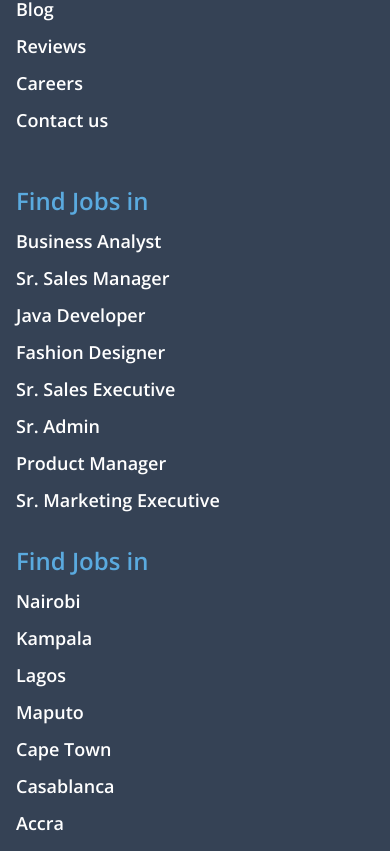
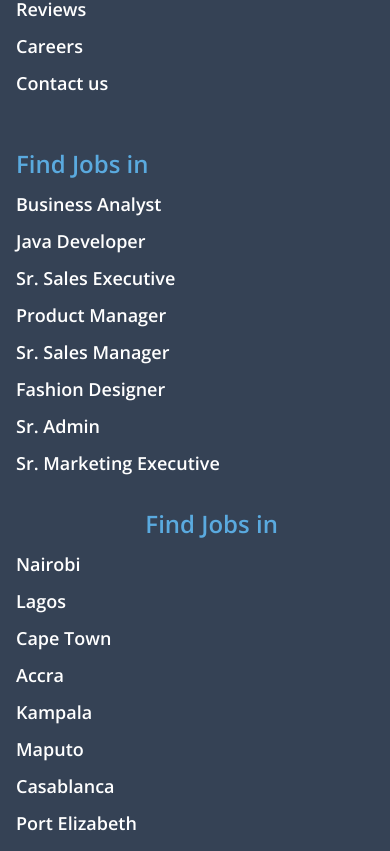
Before and after one commit to engrmafzaalch/job-seeker-vuejs, a Vue app: page / in a window 390 px wide. Shown: the part 6552-7403 px from the top of the page. Built offline with nearby package versions, Linux system fonts and the light colour scheme.

Commit message:
revision 2 (Frontend) Full app Mobile responsiveness Filter checkbox fixes Align footer links and make them clickable

```diff
--- a/src/assets/css/main.css
+++ b/src/assets/css/main.css
@@ -13,7 +13,8 @@
     width: 40px;
     height: 40px;
     margin-top: -18px;
-    border-radius: 30%;
+
+  border-radius: 4px;
 }
 .ant-slider-dot:first-child{
     display: none;
--- a/src/components/Job-seeker/FooterCard.vue
+++ b/src/components/Job-seeker/FooterCard.vue
@@ -5,7 +5,6 @@
         <a class="active" href="#home">About us</a>
         <a href="#jobs">Terms & Conditions</a>
         <a href="#my-application">Privacy Policy</a>
-        <a href="#my-account">Blog</a>
         <a href="#my-account">Blog</a>
         <a href="#my-account">Reviews</a>
         <a href="#my-account">Careers</a>
@@ -15,82 +14,110 @@
     <div
       class="border-bottom pt-48px background-grey footer-container"
     >
+      <div class="row justify-content-between">
+        <div class="col-md-6">
           <div class="footer-section">
             <div class="text-align-iniital">
               <span class="finds-job-footer-text">Find Jobs in</span>
             </div>
+            <div class="row">
+              <div class="col-md-4">
                 <div class="footer-text mt-24">
-          <div>
-            <span class="post-finds-jobs-in"> Business Analyst </span>
+                  <router-link to="/"><span class="post-finds-jobs-in"> Business Analyst </span></router-link>
                 </div>
-          <div>
-            <span class="mt-5 post-finds-jobs-in"> Sr. Sales Manager </span>
+                <div class="footer-text mt-24">
+                  <router-link to="/"><span class="post-finds-jobs-in"> Java Developer </span></router-link>
+                </div>
+                <div class="footer-text mt-24">
+                  <router-link to="/"><span class="post-finds-jobs-in"> Sr. Sales Executive </span></router-link>
+
+                </div>
+                <div class="footer-text mt-24">
+
+                  <router-link to="/"><span class="post-finds-jobs-in"> Product Manager </span></router-link>
+
                 </div>
               </div>
+              <div class="col-md-4">
                 <div class="footer-text mt-24">
-          <div>
-            <span class="post-finds-jobs-in"> Java Developer </span>
-          </div>
-          <div>
-            <span class="mt-5 post-finds-jobs-in"> Fashion Designer </span>
-          </div>
+                  <router-link to="/"><span class="post-finds-jobs-in"> Sr. Sales Manager </span></router-link>
                 </div>
                 <div class="footer-text mt-24">
-          <div>
-            <span class="post-finds-jobs-in"> Sr. Sales Executive </span>
-          </div>
-          <div>
-            <span class="mt-5 post-finds-jobs-in"> Sr. Admin </span>
-          </div>
+                  <router-link to="/"><span class="post-finds-jobs-in"> Fashion Designer </span></router-link>
                 </div>
                 <div class="footer-text mt-24">
-          <div>
-            <span class="post-finds-jobs-in"> Product Manager </span>
+                  <router-link to="/"><span class="post-finds-jobs-in"> Sr. Admin </span></router-link>
                 </div>
-          <div>
-            <span class="mt-5 post-finds-jobs-in">
+                <div class="footer-text mt-24">
+                  <router-link to="/">      <span class="post-finds-jobs-in">
               Sr. Marketing Executive
-            </span>
+              </span></router-link>
                 </div>
               </div>
             </div>
+          </div>
+        </div>
+        <div class="col-md-6">
           <div class="footer-section">
+
+            <div class="row justify-content-end">
+              <div class="col-8">
                 <div class="text-align-iniital">
                   <span class="finds-job-footer-text">Find Jobs in</span>
                 </div>
-        <div class="footer-text mt-24">
-          <div class="city">
-            <span class="post-finds-jobs-in"> Nairobi </span>
-          </div>
-          <div class="city">
-            <span class="mt-5 post-finds-jobs-in"> Kampala </span>
               </div>
               </div>
+            <div class="row justify-content-end">
+
+              <div class="col-md-4">
                 <div class="footer-text mt-24">
-          <div class="city">
-            <span class="post-finds-jobs-in"> Lagos </span>
+
+                  <router-link to="/"><span class="post-finds-jobs-in"> Nairobi </span></router-link>
+
                 </div>
-          <div class="city">
-            <span class="mt-5 post-finds-jobs-in"> Maputo </span>
+                <div class="footer-text mt-24">
+
+                  <router-link to="/"><span class="post-finds-jobs-in"> Lagos </span></router-link>
+
+
+                </div>
+                <div class="footer-text mt-24">
+
+                  <router-link to="/"><span class="post-finds-jobs-in"> Cape Town </span></router-link>
+
+
+                </div>
+                <div class="footer-text mt-24">
+                  <router-link to="/">                  <span class="post-finds-jobs-in"> Accra </span></router-link>
+
                 </div>
               </div>
+              <div class="col-md-4">
                 <div class="footer-text mt-24">
-          <div class="city">
-            <span class="post-finds-jobs-in"> Cape Town </span>
-          </div>
-          <div class="city">
-            <span class="mt-5 post-finds-jobs-in"> Casablanca </span>
-          </div>
+
+                  <router-link to="/"><span class="post-finds-jobs-in"> Kampala </span></router-link>
+
                 </div>
                 <div class="footer-text mt-24">
-          <div class="city">
-            <span class="post-finds-jobs-in"> Accra </span>
+                  <router-link to="/"><span class="post-finds-jobs-in"> Maputo </span></router-link>
                 </div>
-          <div class="city">
-            <span class=" post-finds-jobs-in"> Port Elizabeth </span>
+                <div class="footer-text mt-24">
+                  <router-link to="/"><span class="post-finds-jobs-in"> Casablanca </span></router-link>
+
+                </div>
+                <div class="footer-text mt-24">
+                  <router-link to="/"><span class=" post-finds-jobs-in"> Port Elizabeth </span></router-link>
+
                 </div>
               </div>
             </div>
+
+
+          </div>
+        </div>
+      </div>
+
+
     </div>
     <footer-main/>
   </div>
@@ -187,15 +214,20 @@ export default {
 
 .footer-container {
   padding: 30px 80px;
-  display: flex;
-  justify-content: space-between;
-  align-items: center;
-  flex-wrap: wrap;
+  /*display: flex;*/
+  /*justify-content: space-between;*/
+  /*align-items: center;*/
+  /*flex-wrap: wrap;*/
 }
 
 .footer-section {
-  flex: 0 1 400px;
+  /*flex: 0 1 400px;*/
   margin: 10px 40px;
+}
+
+.footer-section:first-child {
+  /*flex: 0 1 500px;*/
+
 }
 
 .footer-text {
--- a/src/components/admin-job-seeker/index.vue
+++ b/src/components/admin-job-seeker/index.vue
@@ -664,7 +664,7 @@ th {
 @media (max-width: 768px){
   .container-fluid{
     padding-left: 20px;
-    padding-right: 20px
+    padding-right:   20px
   }
 }
 </style>
```
Also changed, not shown: src/components/Job-seeker/Jobs/LeftSideFilterMenu.vue (+145 -120 lines). Lines whose indentation alone changed are shown as unchanged.
